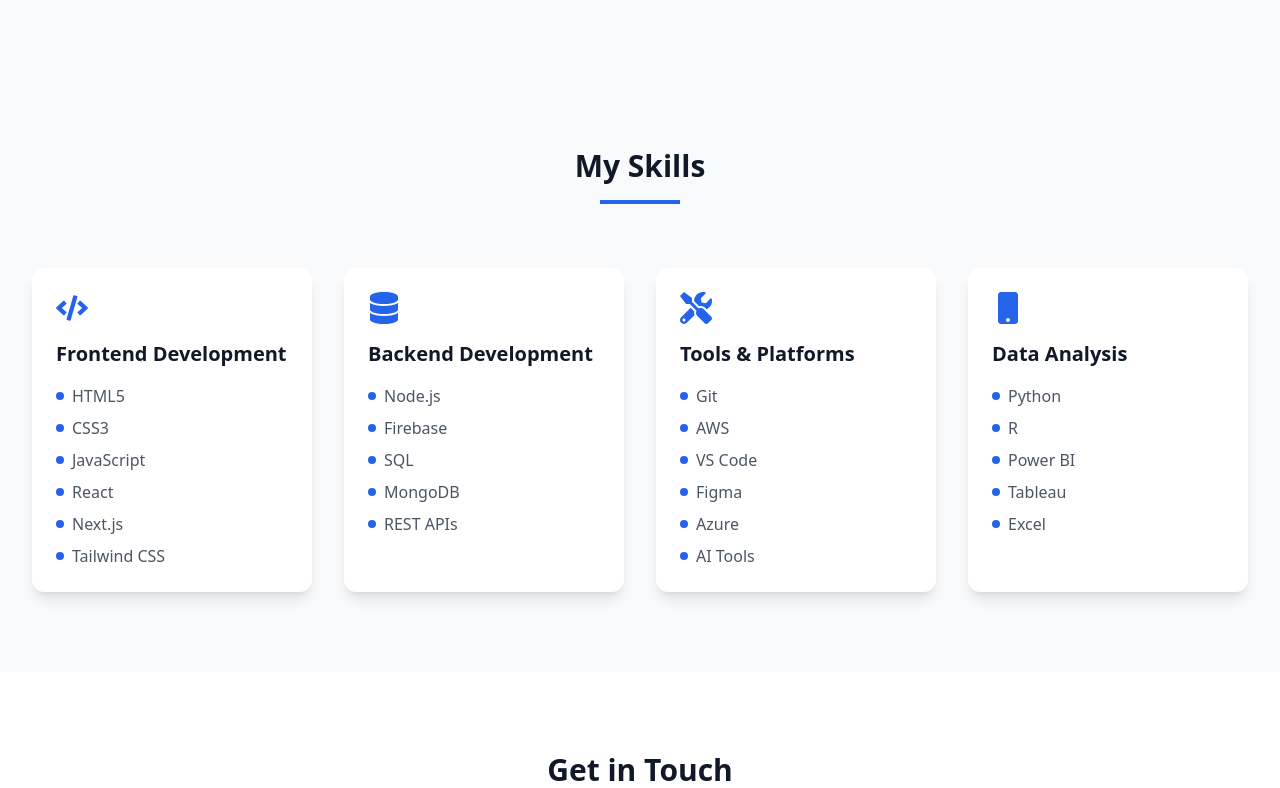
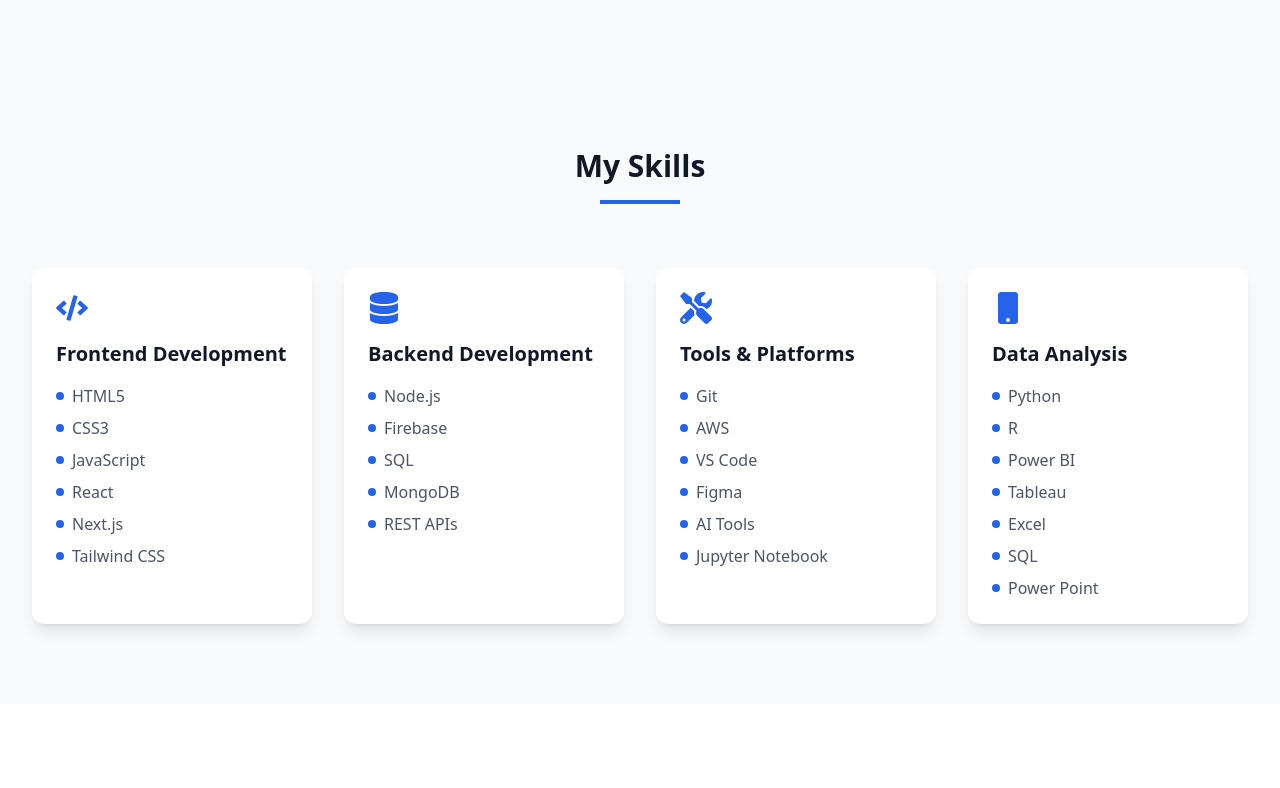
Before and after one commit to joengugi/Joe_Mburu-s_Portfolio, a Next.js app: page / in a window 1280 px wide. Shown: the part 2272-3060 px from the top of the page. Built offline with nearby package versions, Linux system fonts and the light colour scheme.

Commit message:
Added formspree for email addresses

```diff
--- a/app/components/ContactSection.tsx
+++ b/app/components/ContactSection.tsx
@@ -47,7 +47,7 @@
           </div>
 
           {/* Contact Form */}
-          <form className="space-y-6">
+          <form className="space-y-6" action="https://formspree.io/f/xzzgqqov" method='POST'>
             <div>
               <label htmlFor="name" className="block text-sm font-medium text-gray-700 dark:text-gray-300 mb-2">
                 Name
--- a/app/components/SkillsSection.tsx
+++ b/app/components/SkillsSection.tsx
@@ -15,12 +15,12 @@
     {
       title: "Tools & Platforms",
       icon: <FaTools className="w-8 h-8" />,
-      skills: ["Git", "AWS", "VS Code", "Figma", "Azure", "AI Tools"]
+      skills: ["Git", "AWS", "VS Code", "Figma", "AI Tools", "Jupyter Notebook"]
     },
     {
       title: "Data Analysis",
       icon: <FaMobile className="w-8 h-8" />,
-      skills: ["Python", "R", "Power BI", "Tableau", "Excel"]
+      skills: ["Python", "R", "Power BI", "Tableau", "Excel", "SQL", "Power Point"]
     }
   ];
 
```
